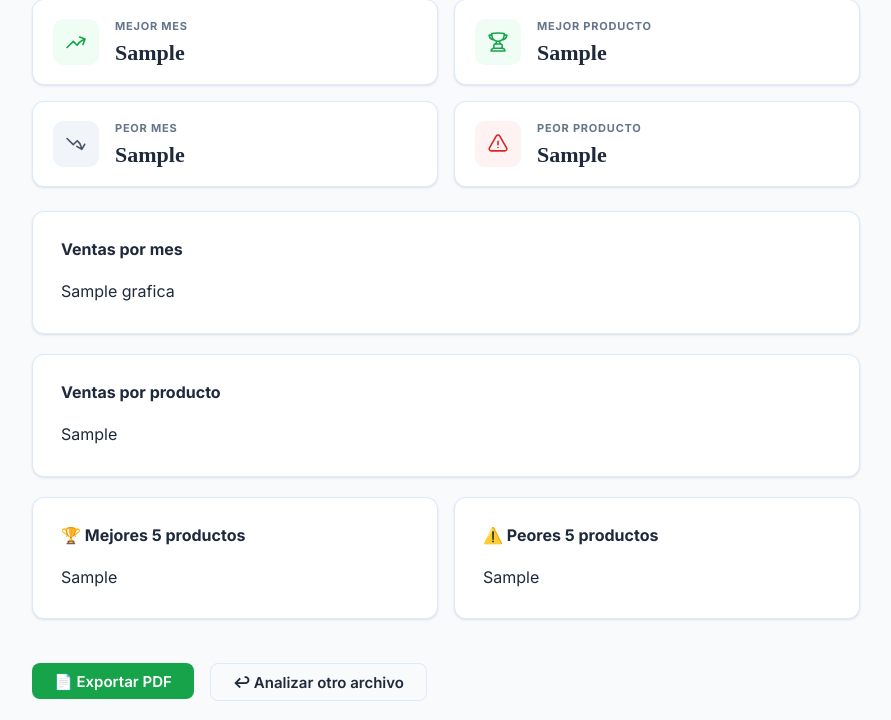
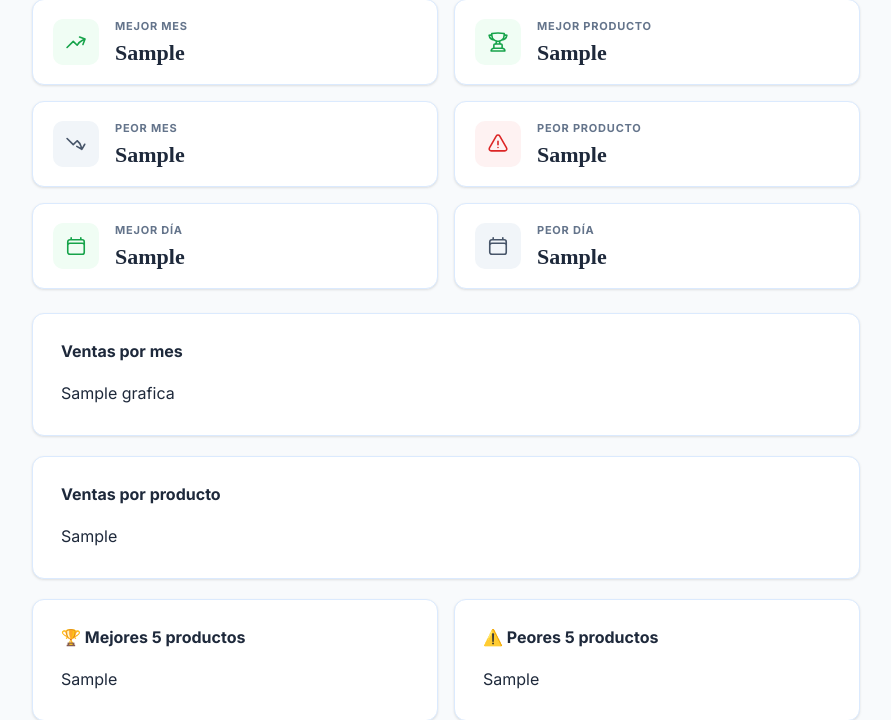
Before and after one commit to rauulmunoz/sales-analyzer, a Flask app: template templates/resultado.html in a window 1280 px wide. Shown: the part 417-1137 px from the top of the page, without its empty margins (194-1085 px from the left). Run offline with Flask 3, Linux system fonts and the light colour scheme; the template is opened without the code that fills it: most values are stand-ins (such as "Sample title", 1, 10 or a date in 2020); some web fonts are replaced.

Commit message:
Reorganizar tarjetas KPI y añadir mejor y peor día

```diff
--- a/app.py
+++ b/app.py
@@ -157,6 +157,12 @@ def analizar():
     #Ticket medio
     ticket_medio = round(float(df['precio'].mean()), 2)
 
+    #Mejor y peor día de la semana
+    df['dia_semana'] = df['fecha'].dt.day_name(locale='es_ES')
+    ventas_dia = df.groupby('dia_semana')['precio'].sum()
+    mejor_dia = ventas_dia.idxmax()
+    peor_dia = ventas_dia.idxmin()
+
     #Top 5 y Peores 5 productos
     top5 = ventas_producto.head(5).reset_index()
     top5.columns = ['producto', 'total']
@@ -194,7 +200,9 @@ def analizar():
         duplicados = duplicados,
         grafica_top5 = grafica_top5,
         grafica_bottom5 = grafica_bottom5,
-        ticket_medio = ticket_medio)
+        ticket_medio = ticket_medio,
+        mejor_dia = mejor_dia,
+        peor_dia = peor_dia)
 
 @app.route('/exportar', methods=['POST'])
 def exportar():
--- a/templates/resultado.html
+++ b/templates/resultado.html
@@ -128,7 +128,7 @@
         </div>
 
         <!-- Fila 3: peor mes y peor producto -->
-        <div class="row g-3 mb-4">
+        <div class="row g-3 mb-3">
             <div class="col-6 col-md-6">
                 <div class="kpi-card">
                     <div class="kpi-icon-wrap kpi-icon--slate">
@@ -148,6 +148,32 @@
                     <div>
                         <div class="kpi-label">Peor producto</div>
                         <div class="kpi-value">{{ peor_producto }}</div>
+                    </div>
+                </div>
+            </div>
+        </div>
+
+        <!-- Fila 4: mejor y peor día -->
+        <div class="row g-3 mb-4">
+            <div class="col-6 col-md-6">
+                <div class="kpi-card">
+                    <div class="kpi-icon-wrap kpi-icon--green">
+                        <svg width="22" height="22" fill="none" stroke="currentColor" stroke-width="1.75" viewBox="0 0 24 24"><path stroke-linecap="round" stroke-linejoin="round" d="M6.75 3v2.25M17.25 3v2.25M3 18.75V7.5a2.25 2.25 0 0 1 2.25-2.25h13.5A2.25 2.25 0 0 1 21 7.5v11.25m-18 0A2.25 2.25 0 0 0 5.25 21h13.5A2.25 2.25 0 0 0 21 18.75m-18 0v-7.5A2.25 2.25 0 0 1 5.25 9h13.5a2.25 2.25 0 0 1 2.25 2.25v7.5"/></svg>
+                    </div>
+                    <div>
+                        <div class="kpi-label">Mejor día</div>
+                        <div class="kpi-value">{{ mejor_dia }}</div>
+                    </div>
+                </div>
+            </div>
+            <div class="col-6 col-md-6">
+                <div class="kpi-card">
+                    <div class="kpi-icon-wrap kpi-icon--slate">
+                        <svg width="22" height="22" fill="none" stroke="currentColor" stroke-width="1.75" viewBox="0 0 24 24"><path stroke-linecap="round" stroke-linejoin="round" d="M6.75 3v2.25M17.25 3v2.25M3 18.75V7.5a2.25 2.25 0 0 1 2.25-2.25h13.5A2.25 2.25 0 0 1 21 7.5v11.25m-18 0A2.25 2.25 0 0 0 5.25 21h13.5A2.25 2.25 0 0 0 21 18.75m-18 0v-7.5A2.25 2.25 0 0 1 5.25 9h13.5a2.25 2.25 0 0 1 2.25 2.25v7.5"/></svg>
+                    </div>
+                    <div>
+                        <div class="kpi-label">Peor día</div>
+                        <div class="kpi-value">{{ peor_dia }}</div>
                     </div>
                 </div>
             </div>
```
